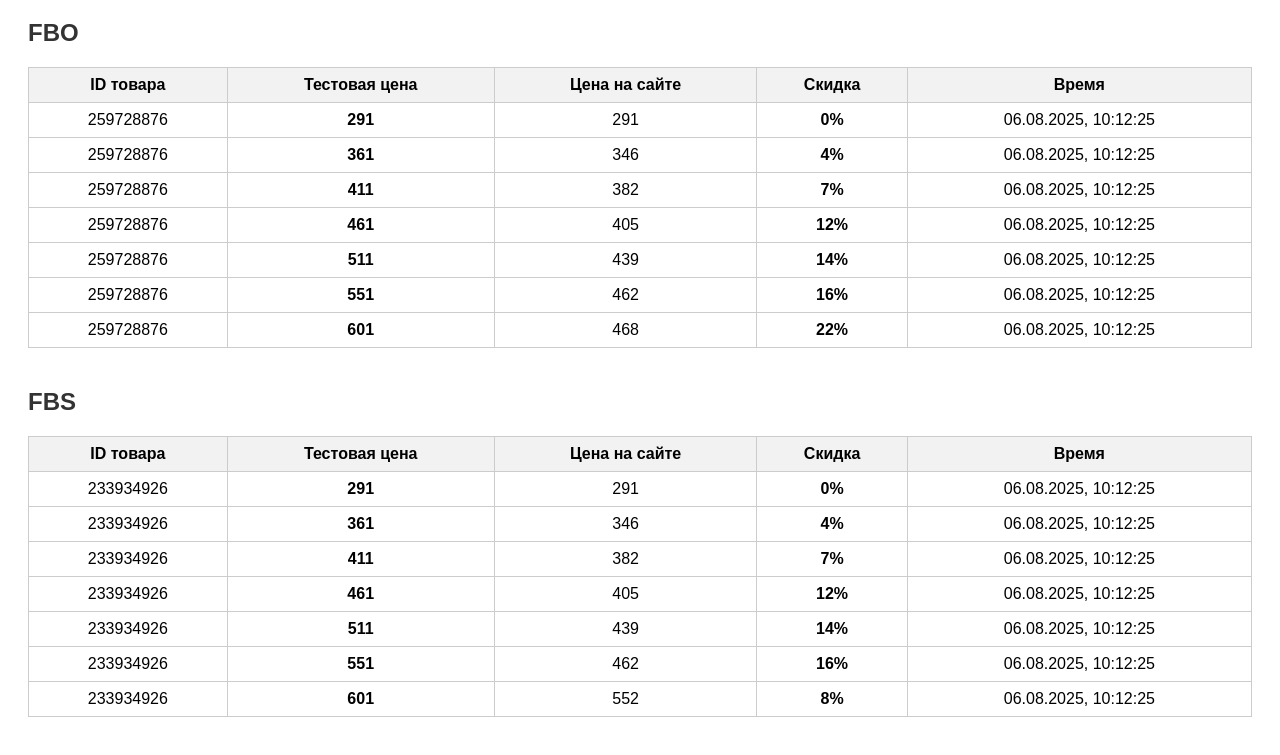
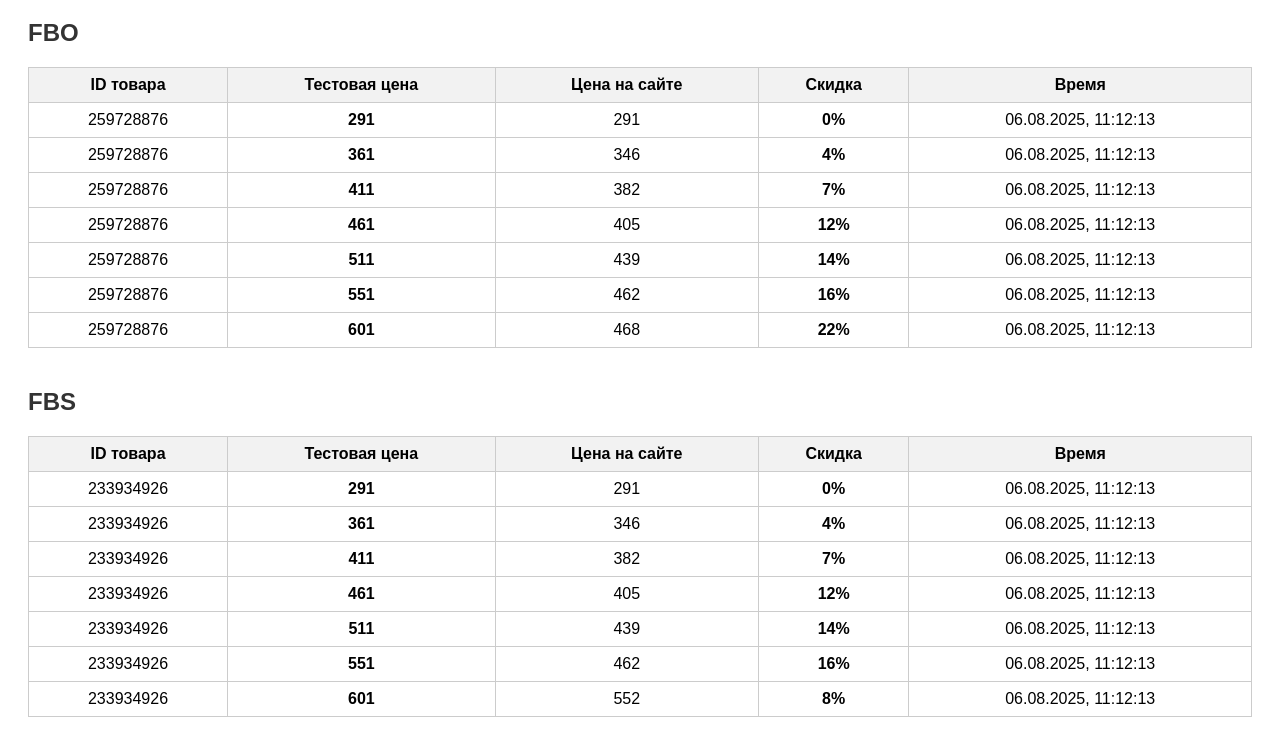
Before and after one commit to ilyakredo/wbDiscountsTracker, a website: page discountsView.html in a window 1280 px wide. Shown: the part 89-844 px from the top of the page. Drawn offline with Linux system fonts and the light colour scheme.

Commit message:
Update discounts.json [auto]

```diff
--- a/discountsView.html
+++ b/discountsView.html
@@ -19,83 +19,83 @@
                 <td><b>291</b></td>
                 <td>291</td>
                 <td><b>0%</b></td>
-                <td>06.08.2025, 10:12:25</td>
+                <td>06.08.2025, 11:12:13</td>
             </tr><tr>
                 <td>259728876</td>
                 <td><b>361</b></td>
                 <td>346</td>
                 <td><b>4%</b></td>
-                <td>06.08.2025, 10:12:25</td>
+                <td>06.08.2025, 11:12:13</td>
             </tr><tr>
                 <td>259728876</td>
                 <td><b>411</b></td>
                 <td>382</td>
                 <td><b>7%</b></td>
-                <td>06.08.2025, 10:12:25</td>
+                <td>06.08.2025, 11:12:13</td>
             </tr><tr>
                 <td>259728876</td>
                 <td><b>461</b></td>
                 <td>405</td>
                 <td><b>12%</b></td>
-                <td>06.08.2025, 10:12:25</td>
+                <td>06.08.2025, 11:12:13</td>
             </tr><tr>
                 <td>259728876</td>
                 <td><b>511</b></td>
                 <td>439</td>
                 <td><b>14%</b></td>
-                <td>06.08.2025, 10:12:25</td>
+                <td>06.08.2025, 11:12:13</td>
             </tr><tr>
                 <td>259728876</td>
                 <td><b>551</b></td>
                 <td>462</td>
                 <td><b>16%</b></td>
-                <td>06.08.2025, 10:12:25</td>
+                <td>06.08.2025, 11:12:13</td>
             </tr><tr>
                 <td>259728876</td>
                 <td><b>601</b></td>
                 <td>468</td>
                 <td><b>22%</b></td>
-                <td>06.08.2025, 10:12:25</td>
+                <td>06.08.2025, 11:12:13</td>
             </tr></table><h2>FBS</h2><table><tr><th>ID товара</th><th>Тестовая цена</th><th>Цена на сайте</th><th>Скидка</th><th>Время</th></tr><tr>
                 <td>233934926</td>
                 <td><b>291</b></td>
                 <td>291</td>
                 <td><b>0%</b></td>
-                <td>06.08.2025, 10:12:25</td>
+                <td>06.08.2025, 11:12:13</td>
             </tr><tr>
                 <td>233934926</td>
                 <td><b>361</b></td>
                 <td>346</td>
                 <td><b>4%</b></td>
-                <td>06.08.2025, 10:12:25</td>
+                <td>06.08.2025, 11:12:13</td>
             </tr><tr>
                 <td>233934926</td>
                 <td><b>411</b></td>
                 <td>382</td>
                 <td><b>7%</b></td>
-                <td>06.08.2025, 10:12:25</td>
+                <td>06.08.2025, 11:12:13</td>
             </tr><tr>
                 <td>233934926</td>
                 <td><b>461</b></td>
                 <td>405</td>
                 <td><b>12%</b></td>
-                <td>06.08.2025, 10:12:25</td>
+                <td>06.08.2025, 11:12:13</td>
             </tr><tr>
                 <td>233934926</td>
                 <td><b>511</b></td>
                 <td>439</td>
                 <td><b>14%</b></td>
-                <td>06.08.2025, 10:12:25</td>
+                <td>06.08.2025, 11:12:13</td>
             </tr><tr>
                 <td>233934926</td>
                 <td><b>551</b></td>
                 <td>462</td>
                 <td><b>16%</b></td>
-                <td>06.08.2025, 10:12:25</td>
+                <td>06.08.2025, 11:12:13</td>
             </tr><tr>
                 <td>233934926</td>
                 <td><b>601</b></td>
                 <td>552</td>
                 <td><b>8%</b></td>
-                <td>06.08.2025, 10:12:25</td>
+                <td>06.08.2025, 11:12:13</td>
             </tr></table></body></html>
```
